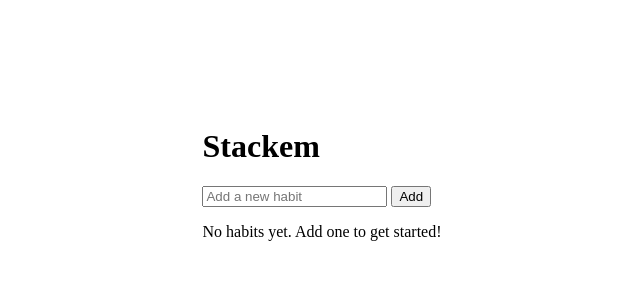
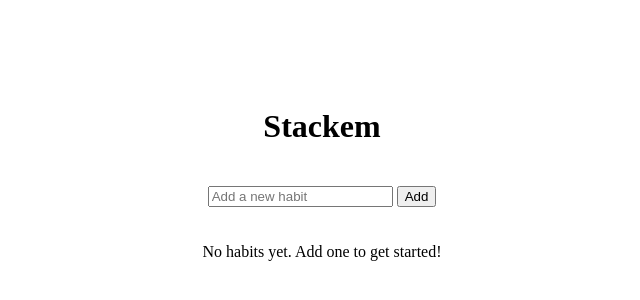
Before and after one commit to warking94/stackem, a plain HTML site: page index.html in a window 1280 px wide. Shown: the part 218-518 px from the top of the page, without its empty margins (318-958 px from the left). Drawn offline with Linux system fonts and the light colour scheme.

Commit message:
add flex box to main

```diff
--- a/CSS/style.css
+++ b/CSS/style.css
@@ -4,3 +4,11 @@ body {
     display: grid;
     place-items: center;
 }
+
+main {
+    display: flex;
+    flex-direction: column;
+    align-items: center;
+    justify-content: center;
+    gap: 20px;
+}
```
